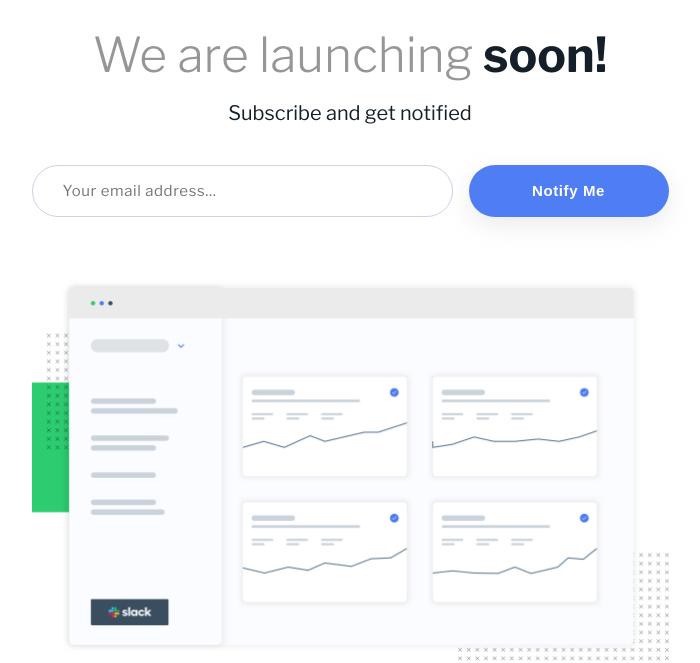
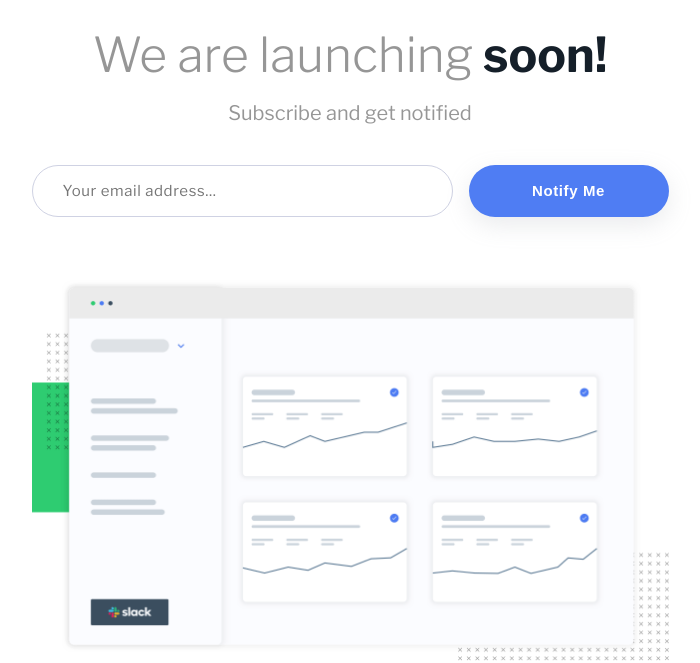
Before and after one commit to imanmaulana1/frontend-mentor-challenges, a plain HTML site: page newbie/ping-coming-soon-page/index.html in a window 1280 px wide. Shown: the part 134-797 px from the top of the page, without its empty margins (290-990 px from the left). Drawn offline with nearby package versions, Linux system fonts and the light colour scheme.

Commit message:
style: change color lead

```diff
--- a/newbie/ping-coming-soon-page/css/styles.css
+++ b/newbie/ping-coming-soon-page/css/styles.css
@@ -65,7 +65,7 @@ main h1 span {
 }
 
 main .lead {
-  color: var(--very-dark-blue);
+  color: var(--gray);
   font-size: 0.6rem;
   text-align: center;
   margin-top: 17px;
```
